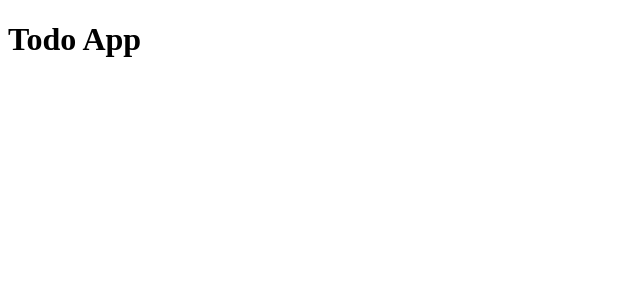
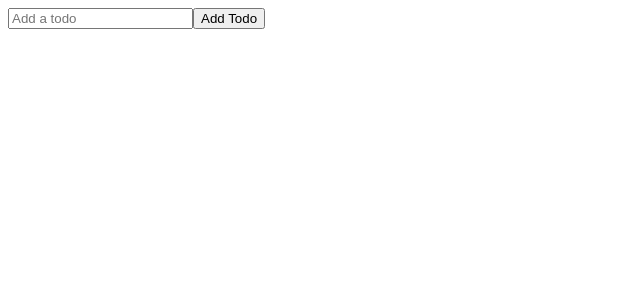
Before and after one commit to Cxlopez/Todo-list, a React (Create React App) app: page / in a window 1280 px wide. Shown: the top 300 px of the page, without its empty margins (0-640 px from the left). Built offline with nearby package versions, Linux system fonts and the light colour scheme.

Commit message:
add todoform & add todo button to TodoForm.js

```diff
--- a/src/App.js
+++ b/src/App.js
@@ -1,9 +1,10 @@
 import './App.css';
+import TodoForm from './components/TodoForm';
 
 function App() {
   return (
     <div className="todo-app">
-     <h1>Todo App</h1>
+     <TodoForm/>
     </div>
   );
 }
--- /dev/null
+++ b/src/components/TodoForm.js
@@ -0,0 +1,20 @@
+import React, { useState } from 'react'
+
+function TodoForm() {
+  const [input, setInput] = useState('');
+
+  return (
+      <form className='todo-form'>
+        <input
+        type="text"
+        placeholder="Add a todo"
+        value={input}
+        name="text"
+        className='todo-input'
+        />
+        <button className="todo-button">Add Todo</button>
+      </form>
+  );
+}
+
+export default TodoForm
```
Also changed, not shown: src/components/Todo.js (added), src/components/TodoList.js (added).
